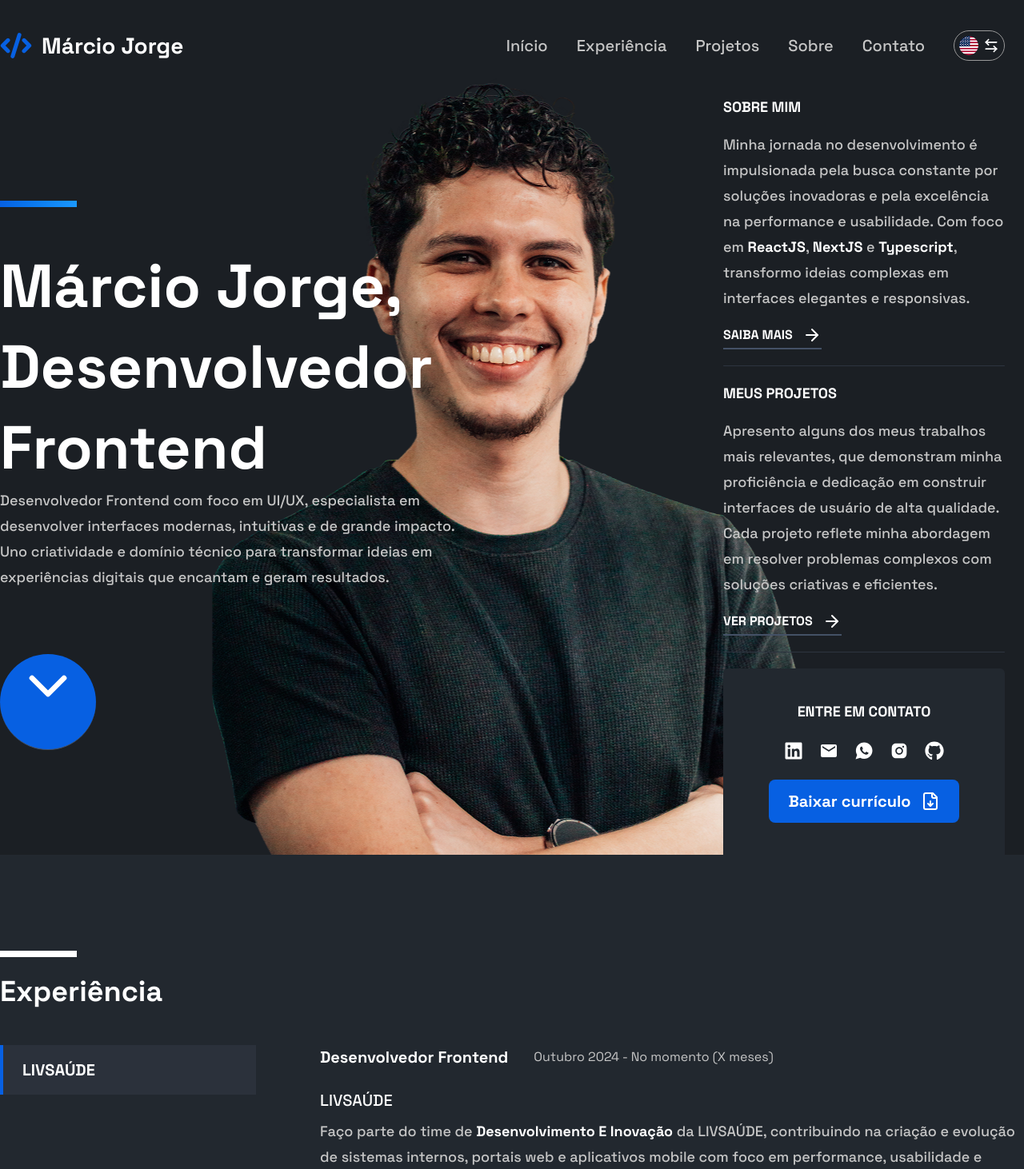
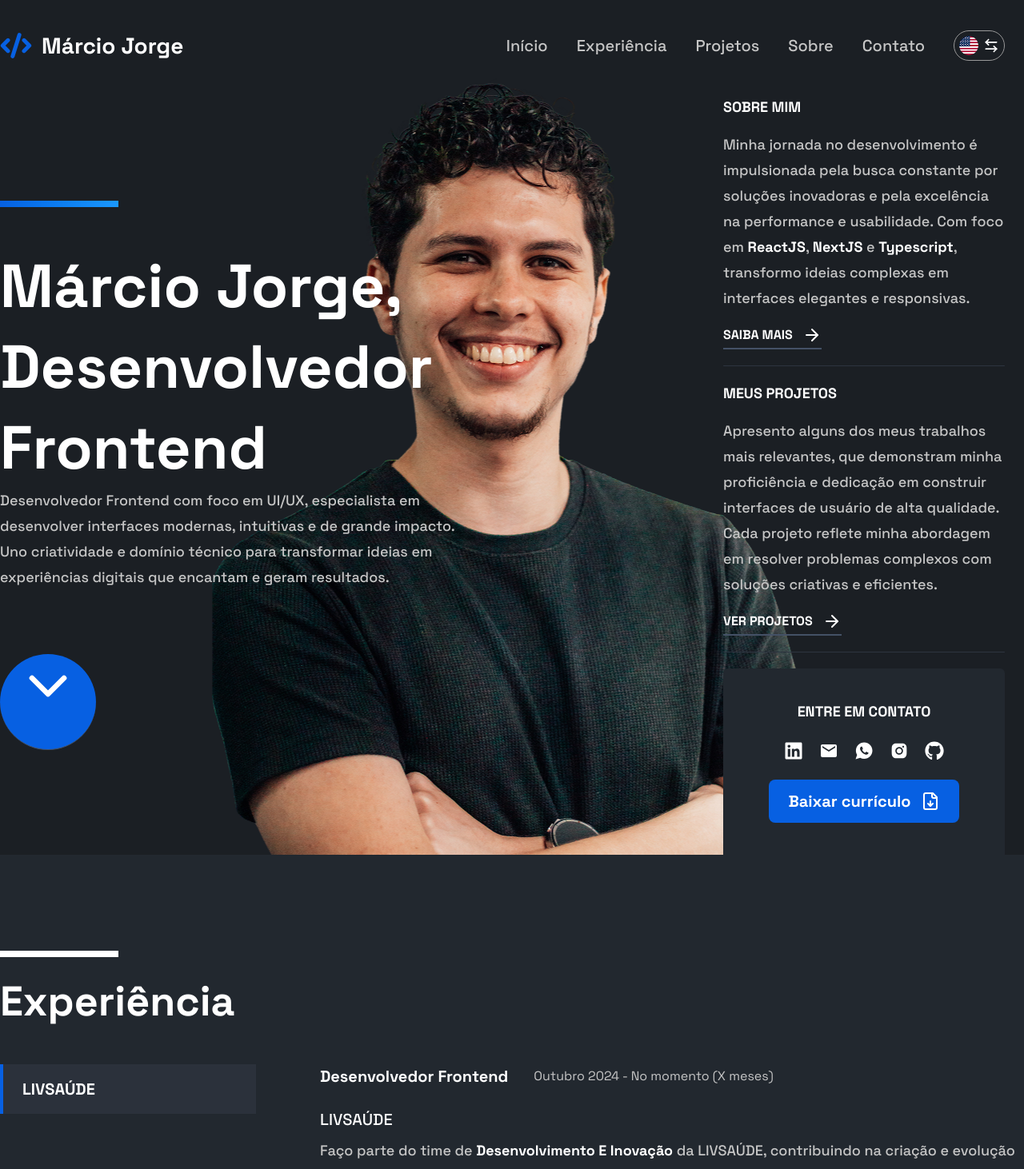
Before and after one commit to MarcioJorgeMelo/portfolio, a Next.js app: page / in a window 1280 px wide. Shown: the top 1462 px of the page at 80% size. Built offline with nearby package versions, Linux system fonts and the light colour scheme.

Commit message:
style: new width´s division section list

```diff
--- a/src/components/experienceSection.tsx
+++ b/src/components/experienceSection.tsx
@@ -1,10 +1,15 @@
 const Experience = () => {
   return (
-    <section id="experience" className="py-30 w-full bg-light-background">
+    <section
+      id="experience"
+      className="py-10 w-full bg-light-background sm:py-30"
+    >
       <div className="w-full sm:max-w-[1536px] mx-auto flex flex-col gap-10 px-4 sm:px-0">
         <aside className="flex flex-col gap-4">
-          <div className="w-full max-w-[96px] bg-white h-2" />
-          <h1 className="text-white text-xgg font-bold">Experiência</h1>
+          <div className="w-full max-w-[96px] bg-white h-2 sm:max-w-[148px]" />
+          <h1 className="text-white text-xgg font-bold sm:text-[52px]">
+            Experiência
+          </h1>
         </aside>
 
         <aside className="w-full flex flex-col gap-10 sm:flex-row sm:gap-20">
--- a/src/components/presentationSection.tsx
+++ b/src/components/presentationSection.tsx
@@ -44,7 +44,7 @@ const Presentation = () => {
               className="absolute -bottom-2 left-19 stroke-2 ssm:left-22 ssm:stroke-3 msm:left-26 z-10 sm:hidden"
             />
             <div className="w-full flex flex-col items-start gap-2.5 sm:gap-12">
-              <div className="w-full max-w-[96px] bg-gradient-to-r from-primary-blue to-secondary-blue h-[5px] sm:h-2" />
+              <div className="w-full max-w-[96px] bg-gradient-to-r from-primary-blue to-secondary-blue h-[5px] sm:max-w-[148px] sm:h-2" />
               <h1 className="text-white text-2xl ssm:text-[26px] xsm:text-[28px] sm:text-[76px] font-bold">
                 Márcio Jorge,
                 <br />
```
